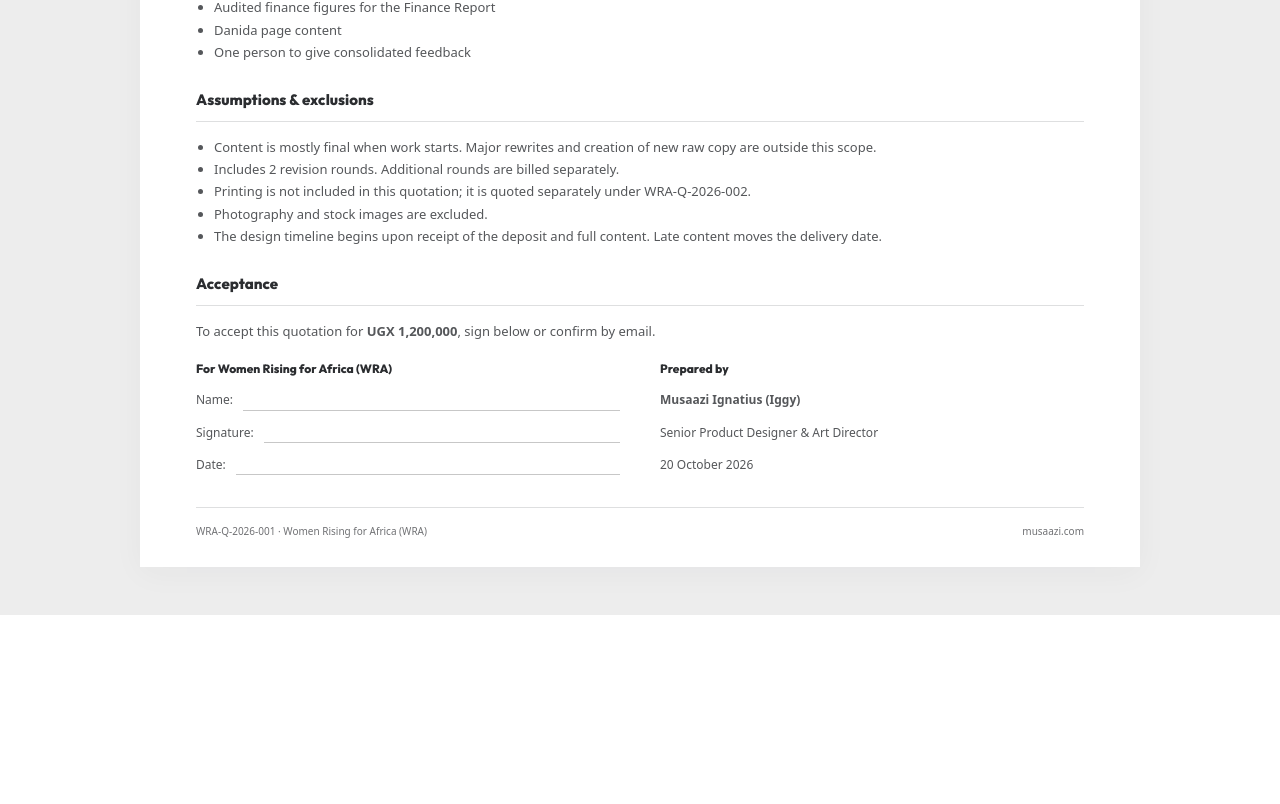
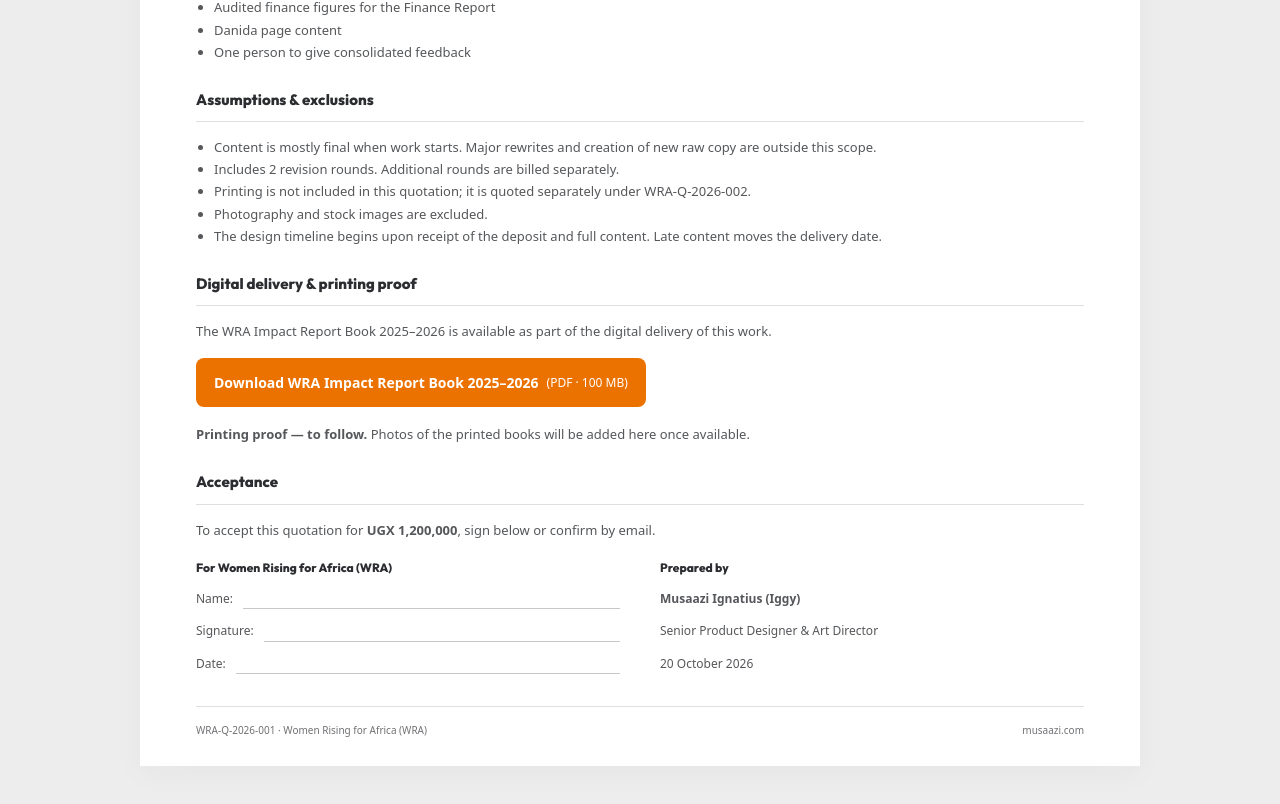
Before and after one commit to musaazi-256/My-portfolio, a Next.js app: page /quotation/wra/design in a window 1280 px wide. Shown: the part 2755-3559 px from the top of the page. Before the commit the page ends 3370 px from the top, so only its background shows below. Built offline with nearby package versions, Linux system fonts and the light colour scheme.

Commit message:
Add WRA report PDF download and printing proof status

```diff
--- a/app/quotation/wra/design/page.tsx
+++ b/app/quotation/wra/design/page.tsx
@@ -1,7 +1,7 @@
 import type { Metadata } from 'next'
 import { QuoteNav } from '@/components/quotation/QuoteNav'
 import { DESIGN_QUOTE, PRINT_QUOTE, clientToProvide, deliverables, designSections, designTotal, formatUgx, payments, pricing, scope, timeline, wraQuotes } from '../data'
-import { QuoteAcceptance, QuoteFooter, QuoteHeader, QuoteParties, QuotePaymentMethods, Section, isFinanceMode, number } from '../parts'
+import { QuoteAcceptance, QuoteDelivery, QuoteFooter, QuoteHeader, QuoteParties, QuotePaymentMethods, Section, isFinanceMode, number } from '../parts'
 
 export const metadata: Metadata = {
   // The title becomes the default file name when saving as PDF.
@@ -53,6 +53,7 @@ export default async function WraDesignQuotationPage({ searchParams }: { searchP
         </Section>
         <Section id="client-to-provide" title="Client to provide" narrative><ul>{clientToProvide.map(item => <li key={item}>{item}</li>)}</ul></Section>
         <Section id="assumptions" title="Assumptions & exclusions" narrative><ul><li>Content is mostly final when work starts. Major rewrites and creation of new raw copy are outside this scope.</li><li>Includes 2 revision rounds. Additional rounds are billed separately.</li><li>Printing is not included in this quotation; it is quoted separately under {PRINT_QUOTE.number}.</li><li>Photography and stock images are excluded.</li><li>The design timeline begins upon receipt of the deposit and full content. Late content moves the delivery date.</li></ul></Section>
+        <QuoteDelivery />
         <QuoteAcceptance total={grandTotal} />
         <QuoteFooter number={DESIGN_QUOTE.number} />
       </article>
--- a/app/quotation/wra/parts.tsx
+++ b/app/quotation/wra/parts.tsx
@@ -51,6 +51,17 @@ export function QuotePaymentMethods() {
   )
 }
 
+export function QuoteDelivery() {
+  return (
+    <section id="digital-delivery" className="quotation-section no-print">
+      <h2>Digital delivery &amp; printing proof</h2>
+      <p>The WRA Impact Report Book 2025–2026 is available as part of the digital delivery of this work.</p>
+      <a className="quotation-download" href="/downloads/wra/wra-impact-report-2025-2026.pdf" download="WRA Impact Report Book 2025 - 2026.pdf">Download WRA Impact Report Book 2025–2026 <span>(PDF · 100 MB)</span></a>
+      <p><strong>Printing proof — to follow.</strong> Photos of the printed books will be added here once available.</p>
+    </section>
+  )
+}
+
 export function Section({ id, title, narrative, children }: { id: string; title: string; narrative?: boolean; children: ReactNode }) {
   return <section id={id} className={`quotation-section ${narrative ? 'quotation-narrative' : ''}`}><h2>{title}</h2>{children}</section>
 }
--- a/app/quotation/wra/printing/page.tsx
+++ b/app/quotation/wra/printing/page.tsx
@@ -1,7 +1,7 @@
 import type { Metadata } from 'next'
 import { QuoteNav } from '@/components/quotation/QuoteNav'
 import { DESIGN_QUOTE, PRINT_QUOTE, formatUgx, printSections, printSpecification, printTotal, printing, wraQuotes } from '../data'
-import { QuoteAcceptance, QuoteFooter, QuoteHeader, QuoteParties, QuotePaymentMethods, Section, isFinanceMode, number } from '../parts'
+import { QuoteAcceptance, QuoteDelivery, QuoteFooter, QuoteHeader, QuoteParties, QuotePaymentMethods, Section, isFinanceMode, number } from '../parts'
 
 export const metadata: Metadata = {
   // The title becomes the default file name when saving as PDF.
@@ -46,6 +46,7 @@ export default async function WraPrintingQuotationPage({ searchParams }: { searc
           <dl className="quotation-timeline">{printSpecification.map(row => <div key={row.label}><dt>{row.label}</dt><dd>{row.value}</dd></div>)}</dl>
         </Section>
         <Section id="assumptions" title="Assumptions & exclusions" narrative><ul><li>Printing starts only after the final artwork has been approved.</li><li>Editorial design, layout and artwork preparation are not included; they are quoted separately under {DESIGN_QUOTE.number}.</li><li>Production and delivery dates are confirmed once the artwork is approved.</li></ul></Section>
+        <QuoteDelivery />
         <QuoteAcceptance total={grandTotal} />
         <QuoteFooter number={PRINT_QUOTE.number} />
       </article>
--- a/app/quotation/wra/quotation.css
+++ b/app/quotation/wra/quotation.css
@@ -1,4 +1,8 @@
 /* WRA quotation: branded document layout, scoped to this route. */
+.quote-doc .quotation-download { display: inline-flex; flex-wrap: wrap; align-items: center; gap: 8px; margin: 16px 0; padding: 14px 18px; border-radius: 8px; background: #EC7200; color: white; font-size: 14px; font-weight: 700; }
+.quote-doc .quotation-download:hover { background: #c85f00; }
+.quote-doc .quotation-download:focus-visible { outline: 2px solid #EC7200; outline-offset: 4px; }
+.quote-doc .quotation-download span { font-size: 12px; font-weight: 400; }
 .quote-doc { background: #ededed; min-height: 100vh; padding-bottom: 48px; }
 .quote-doc .quotation-sheet { max-width: 1000px; margin: 32px auto 0; padding: 52px 56px 28px; background: white; border-top: 5px solid var(--quote-brand, #EC7200); box-shadow: 0 6px 30px #2b2d300a; }
 .quote-doc .quotation-header { display: flex; justify-content: space-between; gap: 32px; padding-bottom: 28px; border-bottom: 2px solid #2b2d30; }
--- a/next.config.ts
+++ b/next.config.ts
@@ -1,6 +1,19 @@
 import type { NextConfig } from 'next'
 
 const nextConfig: NextConfig = {
+  async rewrites() {
+    return [{ source: '/downloads/wra/wra-impact-report-2025-2026.pdf', destination: '/downloads/wra/wra-impact-report-2025-2026.pdf.gz' }]
+  },
+  async headers() {
+    return [{
+      source: '/downloads/wra/:file(wra-impact-report-2025-2026.pdf|wra-impact-report-2025-2026.pdf.gz)',
+      headers: [
+        { key: 'Content-Type', value: 'application/pdf' },
+        { key: 'Content-Encoding', value: 'gzip' },
+        { key: 'Content-Disposition', value: 'attachment; filename="WRA Impact Report Book 2025 - 2026.pdf"' },
+      ],
+    }]
+  },
   images: {
     remotePatterns: [
       {
```
Also changed, not shown: 1 other file (tests, documents, lock files or other folders).
